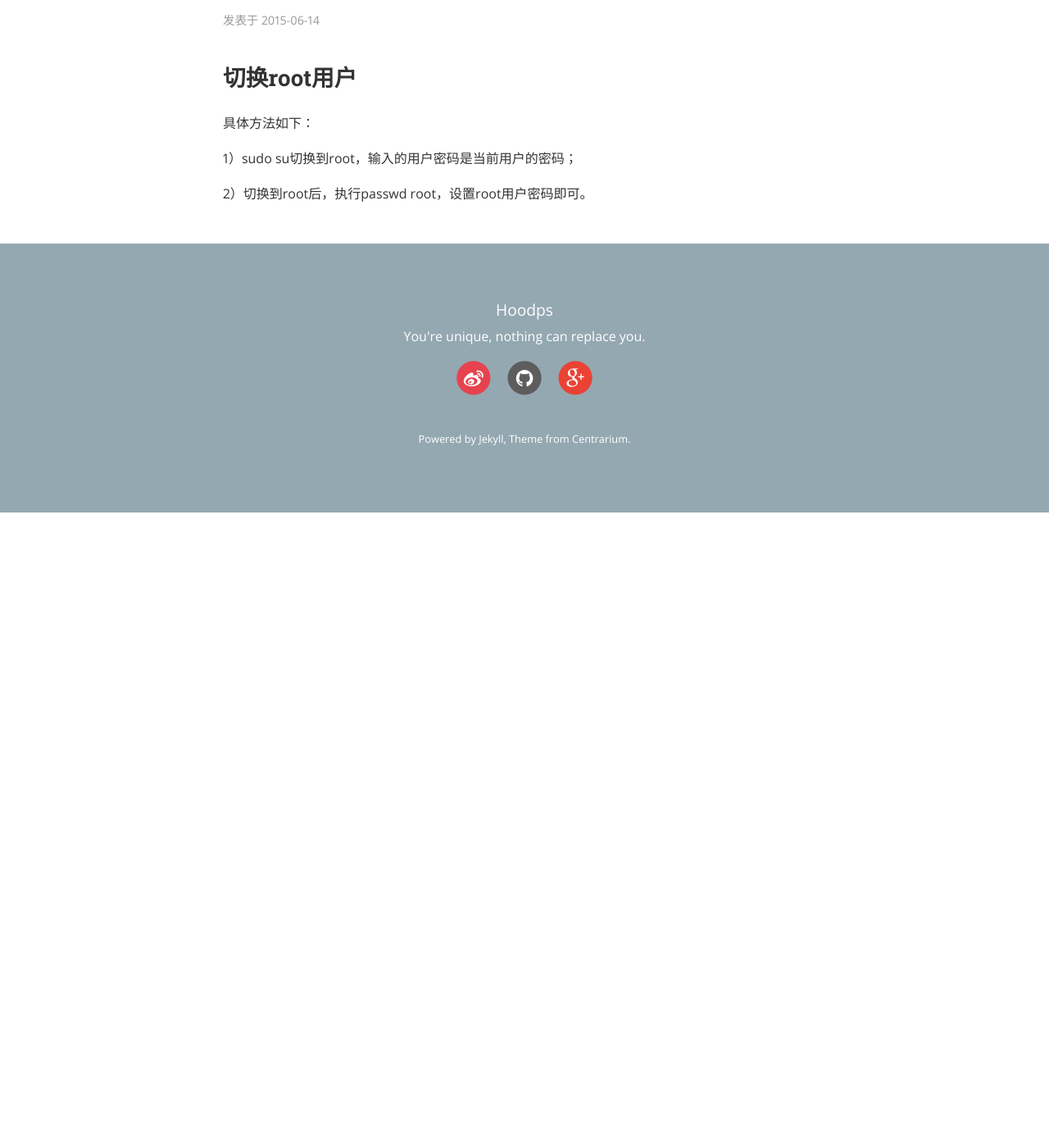
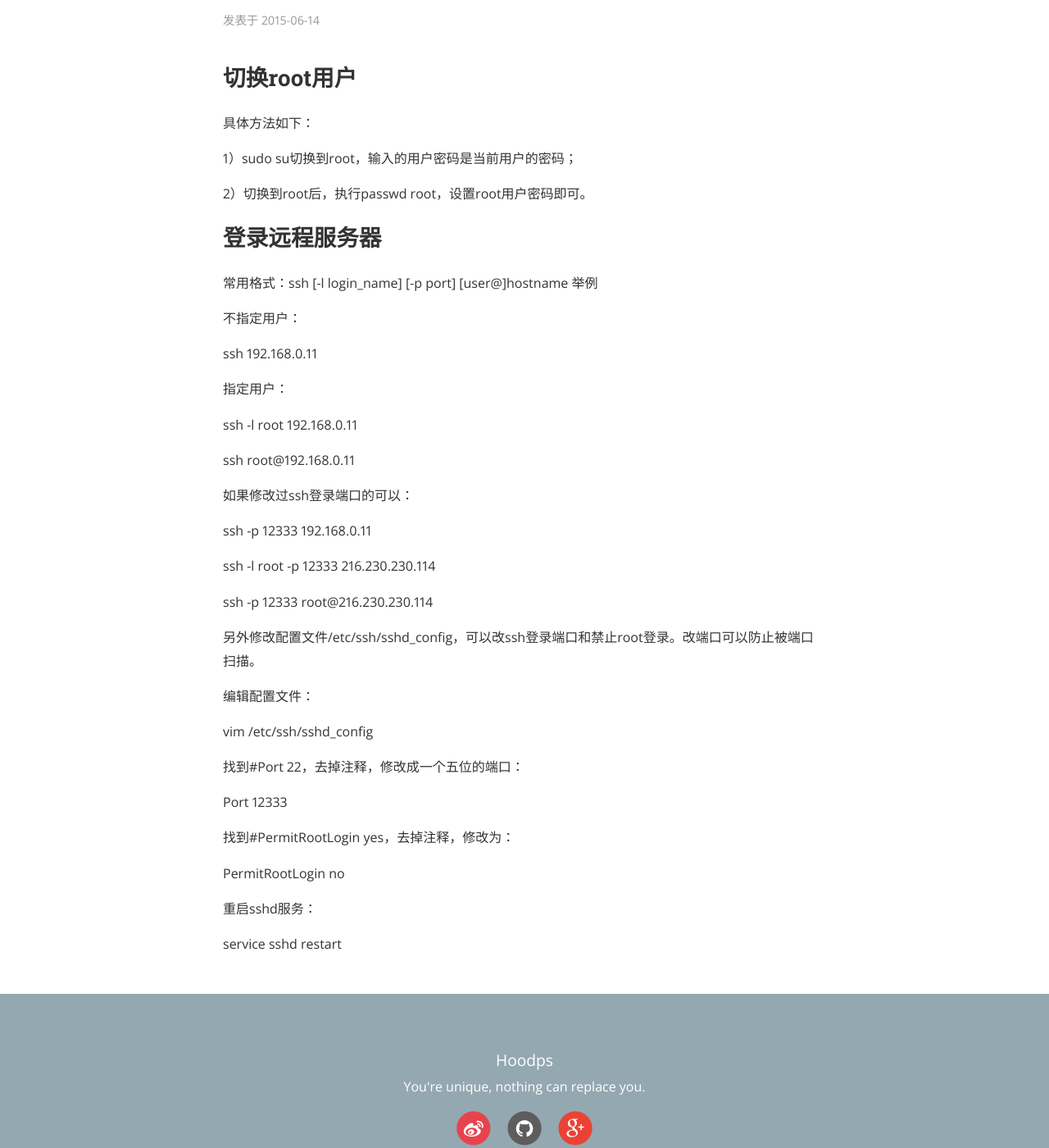
Before and after one commit to Hoodps/myblog, a Jekyll site: the page built from _posts/2016-06-14-macbook-commend.markdown, in a window 1280 px wide and 1400 px high, scrolled down 270 px. Shown: the whole window at 82% size. Built offline with Jekyll 4.4.1, drawn with Linux system fonts in a browser that asks for light colours; before the commit the page ends 900 px from its top, so only the background shows below that.

Commit message:
first post

```diff
--- a/_posts/2016-06-14-macbook-commend.markdown
+++ b/_posts/2016-06-14-macbook-commend.markdown
@@ -12,3 +12,44 @@ categories: Macbook
 1）sudo su切换到root，输入的用户密码是当前用户的密码；
 
 2）切换到root后，执行passwd root，设置root用户密码即可。
+
+## 登录远程服务器
+
+常用格式：ssh [-l login_name] [-p port] [user@]hostname
+举例
+
+不指定用户：
+
+ssh 192.168.0.11
+
+指定用户：
+
+ssh -l root 192.168.0.11
+
+ssh root@192.168.0.11
+
+如果修改过ssh登录端口的可以：
+
+ssh -p 12333 192.168.0.11
+
+ssh -l root -p 12333 216.230.230.114
+
+ssh -p 12333 root@216.230.230.114
+
+另外修改配置文件/etc/ssh/sshd_config，可以改ssh登录端口和禁止root登录。改端口可以防止被端口扫描。
+
+编辑配置文件：
+
+vim /etc/ssh/sshd_config
+
+找到#Port 22，去掉注释，修改成一个五位的端口：
+
+Port 12333
+
+找到#PermitRootLogin yes，去掉注释，修改为：
+
+PermitRootLogin no
+
+重启sshd服务：
+
+service sshd restart
```
